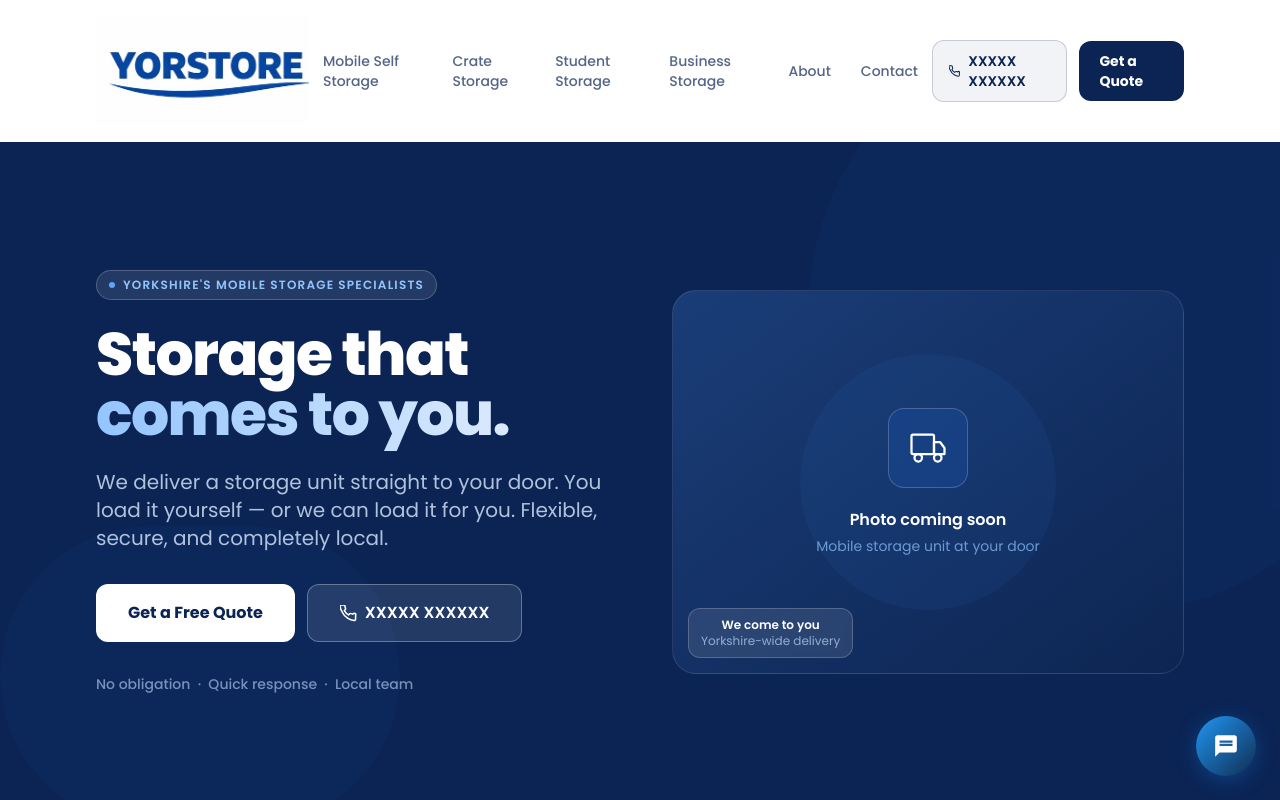
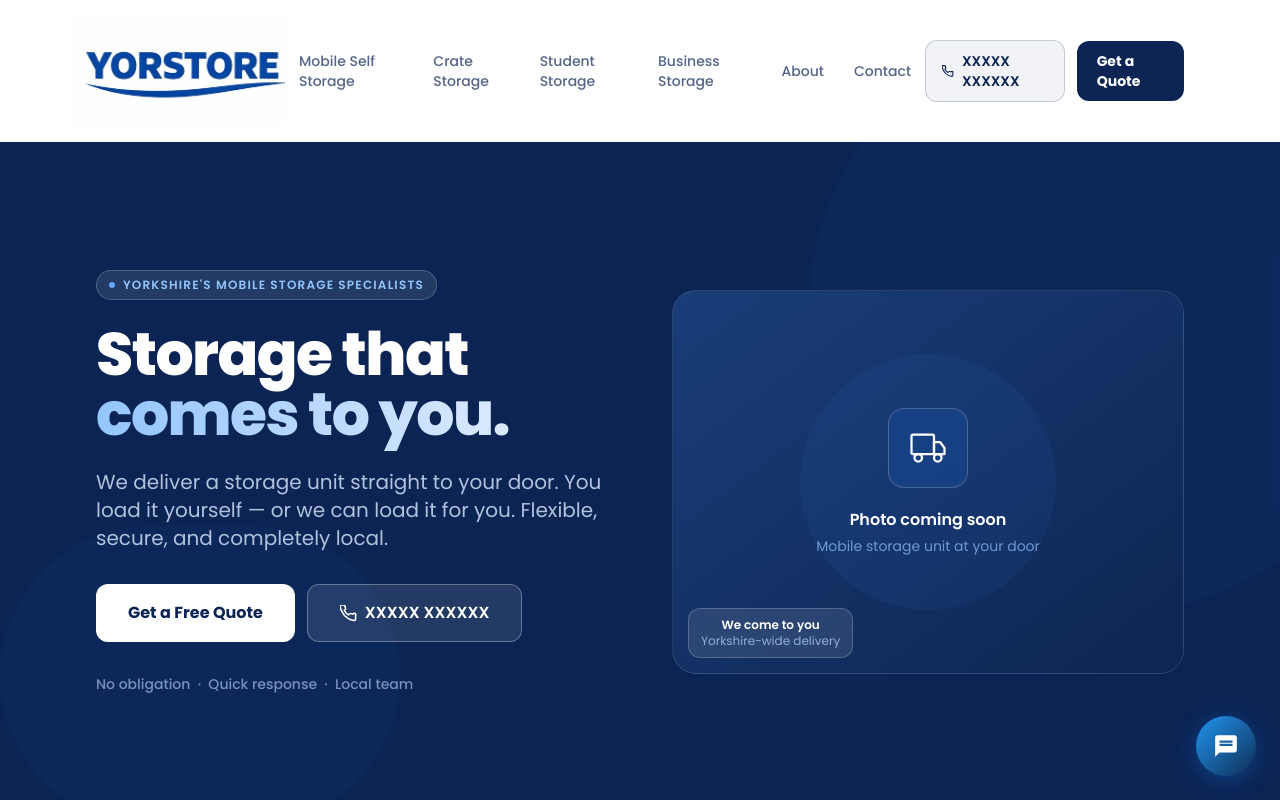
Before and after one commit to YorStore/YorStore, a Next.js app in the folder b_tDKShXFtqVE/: page / in a window 1280 px wide. Shown: the top 800 px of the page. Built offline with nearby package versions, Linux system fonts and the light colour scheme.

Commit message:
move navbar logo left

```diff
--- a/b_tDKShXFtqVE/src/components/layout/Navbar.tsx
+++ b/b_tDKShXFtqVE/src/components/layout/Navbar.tsx
@@ -27,7 +27,7 @@ export default function Navbar() {
         <div className="flex items-center justify-between py-3 md:py-4">
 
           {/* Logo */}
-          <Link href="/" className="flex-shrink-0 group -ml-1 lg:ml-0" aria-label="YORSTORE home">
+          <Link href="/" className="flex-shrink-0 group -ml-4 lg:-ml-6" aria-label="YORSTORE home">
             <Image
               src="/logo.png"
               alt="YORSTORE"
```
Also changed, not shown: 1 other file (tests, documents, lock files or other folders).
